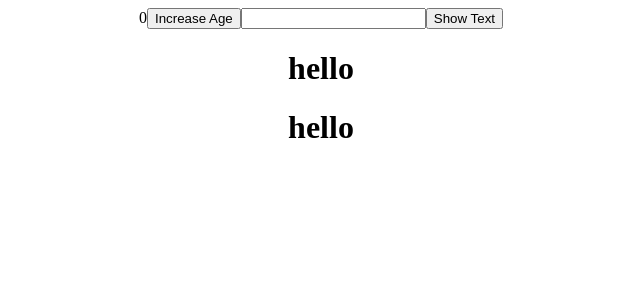
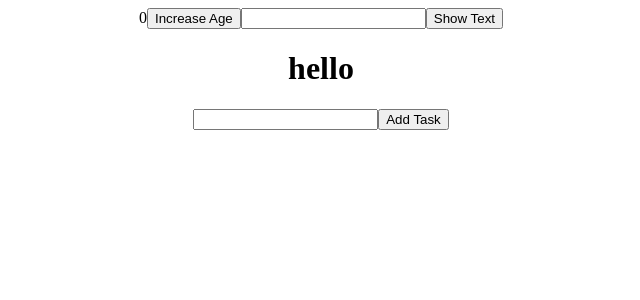
Before and after one commit to NicholasRevenco/React-Basics, a React (Create React App) app: page / in a window 1280 px wide. Shown: the top 300 px of the page, without its empty margins (319-959 px from the left). Built offline with nearby package versions, Linux system fonts and the light colour scheme.

Commit message:
Add task small project

```diff
--- a/src/Crud.js
+++ b/src/Crud.js
@@ -2,5 +2,33 @@
 import { useState } from "react";
 
 export const Crud = () => {
-    return <h1>hello</h1>
+
+    const [toDoList, setToDoList] = useState([]);
+    const [newTask, setNewTask] = useState("");
+
+    const handleChange = (event) => {
+        setNewTask(event.target.value);
+    };
+
+    const addTask = () => {
+        const newToDoList = [...toDoList, newTask];
+        setToDoList(newToDoList);
+        console.log(newToDoList);
+    }
+
+    return (
+        <div className="App">
+            <div className="addTask">
+
+                <input onChange={handleChange} />
+                <button onClick={addTask}>Add Task</button>
+
+            </div>
+            <div className="list">
+                {toDoList.map((task, key) => {
+                    return <h1 key={key}>{task}</h1>
+                })}
+            </div>
+        </div>
+    )
 }
```
